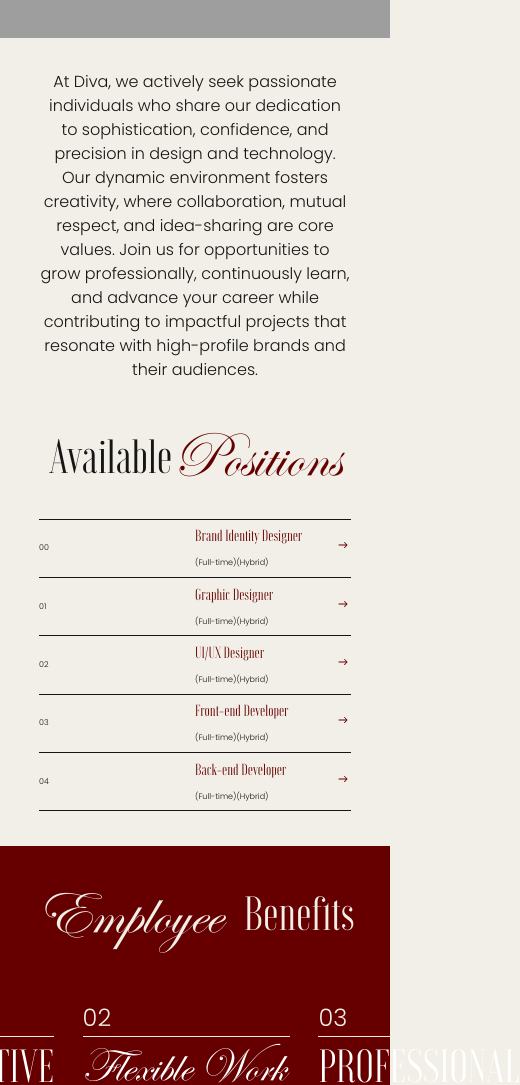
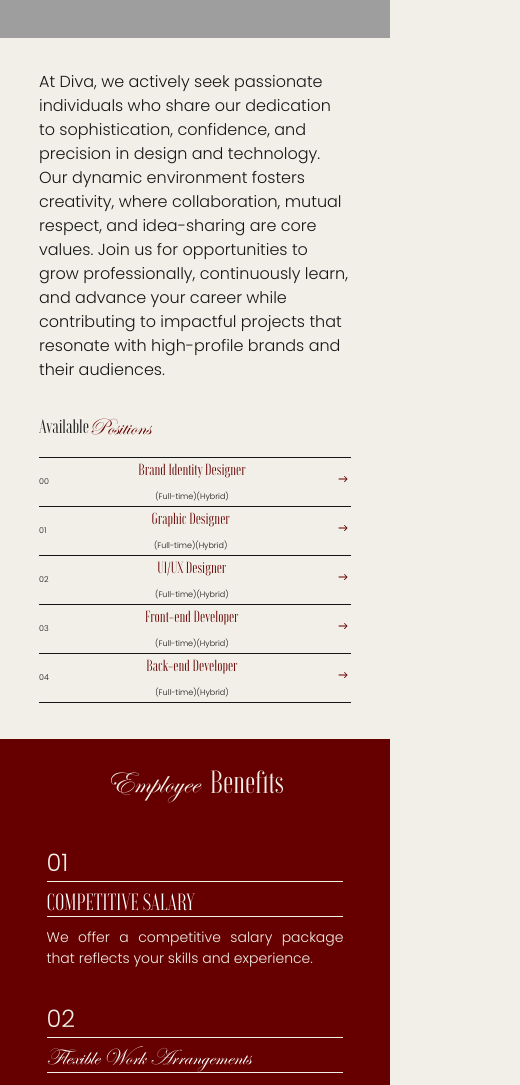
Before and after one commit to RoukayaZaki/Diva, a React (Vite) app: page /careers in a window 390 px wide. Shown: the part 468-1553 px from the top of the page, 520 px wide, since content can reach past the window. Built offline with nearby package versions, Linux system fonts and the light colour scheme; grey boxes are pictures that could not be loaded.

Commit message:
add: CareerPage Mobile view

```diff
--- a/src/assets/styles/career.css
+++ b/src/assets/styles/career.css
@@ -94,14 +94,14 @@
     padding-top: .5%;
     color: var(--burgundy);
     font-family: edwardian;
-    font-size: clamp(4rem, 6vw, 20rem);
+    font-size: clamp(1rem, 6vw, 20rem);
     font-weight: 500;
 }
 
 .career-positions-header h1 {
     color: var(--black);
     font-family: voga;
-    font-size: clamp(3rem, 5vw, 20rem);
+    font-size: clamp(1rem, 5vw, 20rem);
     font-weight: 500;
 }
 
@@ -248,3 +248,50 @@
     color: var(--cream);
     /* Rotate the arrow by 90 degrees */
 }
+
+@media (max-width: 1050px) {
+    .career-about p {
+        text-align: left;
+    }
+    .career-positions-header {
+        justify-content: left;
+        margin-left: 10%;
+    }
+
+    .job-item-data {
+        justify-content: space-between;
+        align-items: center;
+    }
+    .job-item-details {
+        align-items: center;
+        justify-content: center;
+        text-align: center;
+    }
+    .benefits-container {
+        flex-direction: column;
+    }
+    .benefit-title {
+        font-size: clamp(1em, 6vw, 10em);
+        height: auto;
+        padding-bottom: 1%;
+        align-items: center;
+    }
+    .benefit-title.italic {
+        font-family: edwardian;
+        font-size: clamp(1em, 6vw, 10em);
+        align-items: center;
+    }
+    .benefits-title h2 {
+        font-family: edwardian;
+        font-size: clamp(2rem, 6vw, 20rem);
+        font-weight: 500;
+        padding-top: .5%;
+    }
+
+    .benefits-title h1 {
+        font-family: voga;
+        font-size: clamp(2rem, 5vw, 20rem);
+
+    }
+
+}
--- a/src/components/JobItem.tsx
+++ b/src/components/JobItem.tsx
@@ -1,4 +1,5 @@
 import { IoIosArrowRoundForward } from "react-icons/io";
+import { useMediaQuery } from "react-responsive";
 
 type JobItemProps = {
     id: number,
@@ -10,10 +11,13 @@
     let formattedNumber = id.toLocaleString('en-US', {
         minimumIntegerDigits: 2,
         useGrouping: false
-    })
+    });
+    const isMobile = useMediaQuery({ maxWidth: 1050 });
     return (
 
         <div className="job-item">
+            {!isMobile && (
+
                 <div className="job-item-data">
                     <div className="job-item-left">
                         <p>
@@ -40,6 +44,30 @@
 
                     </div>
                 </div>
+            )}
+            {isMobile && (
+                <div className="job-item-data">
+                    <p>
+                        {formattedNumber}
+                    </p>
+                    <div className="job-item-details">
+                        <h1>
+                            {title}
+                        </h1>
+                        {types.map((type) => (
+                            <span>
+                                ({type})
+                            </span>
+                        ))}
+                    </div>
+                    <div className="job-item-arrow">
+
+                        <IoIosArrowRoundForward />
+
+                    </div>
+
+                </div>
+            )}
             <div className="job-item-line" />
         </div>
     );
--- a/src/pages/Careers/CareerPage.tsx
+++ b/src/pages/Careers/CareerPage.tsx
@@ -38,9 +38,6 @@
                 </div>
             </div>
             <div className="career-about">
-                {/* <h1>
-                    Join Our Team of Innovators and Creatives
-                </h1> */}
                 <p>
                     At Diva, we actively seek passionate individuals who share our dedication to sophistication, confidence, and precision in design and technology. Our dynamic environment fosters creativity, where collaboration, mutual respect, and idea-sharing are core values. Join us for opportunities to grow professionally, continuously learn, and advance your career while contributing to impactful projects that resonate with high-profile brands and their audiences.
                 </p>
```
Lines whose indentation alone changed are shown as unchanged.
